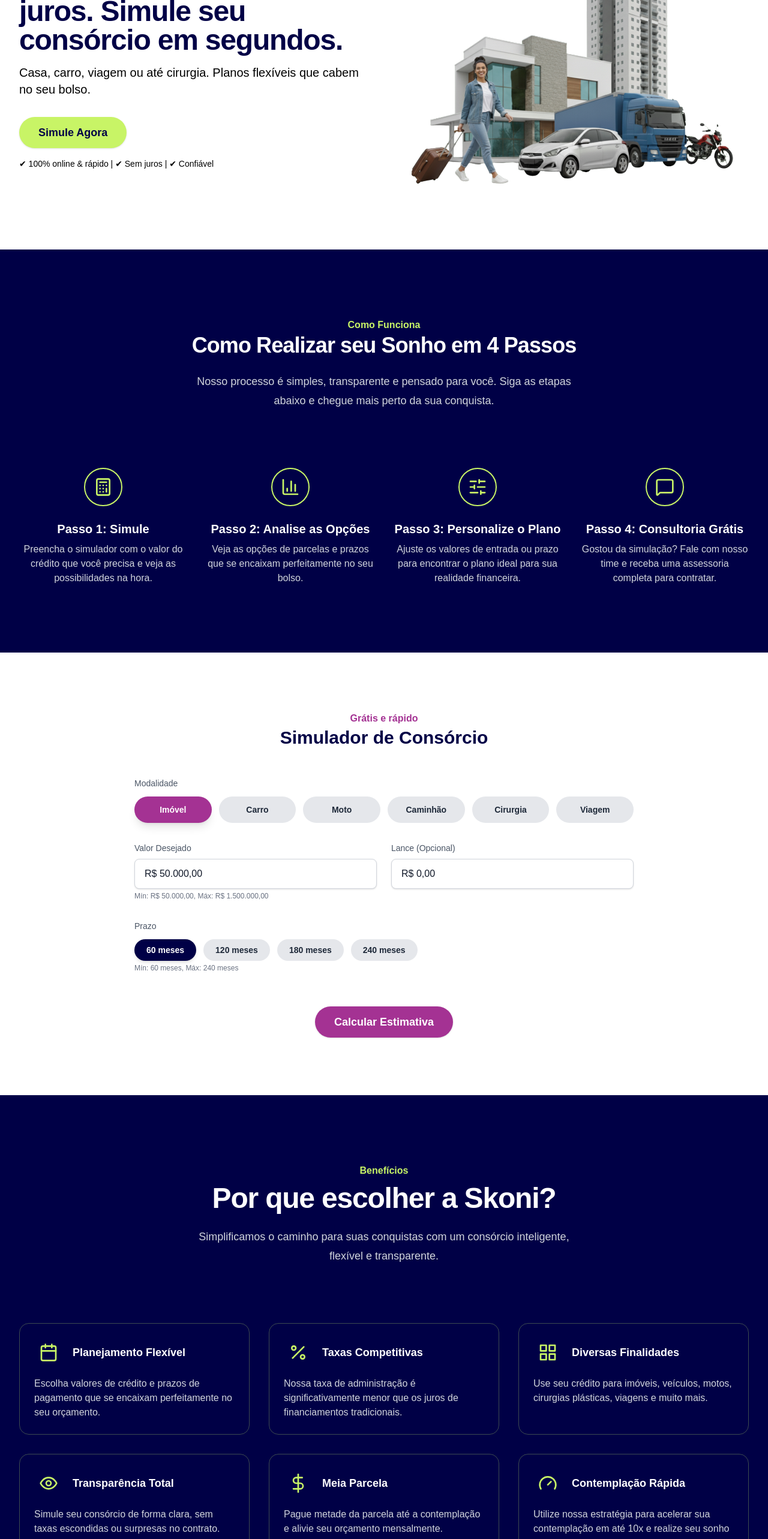
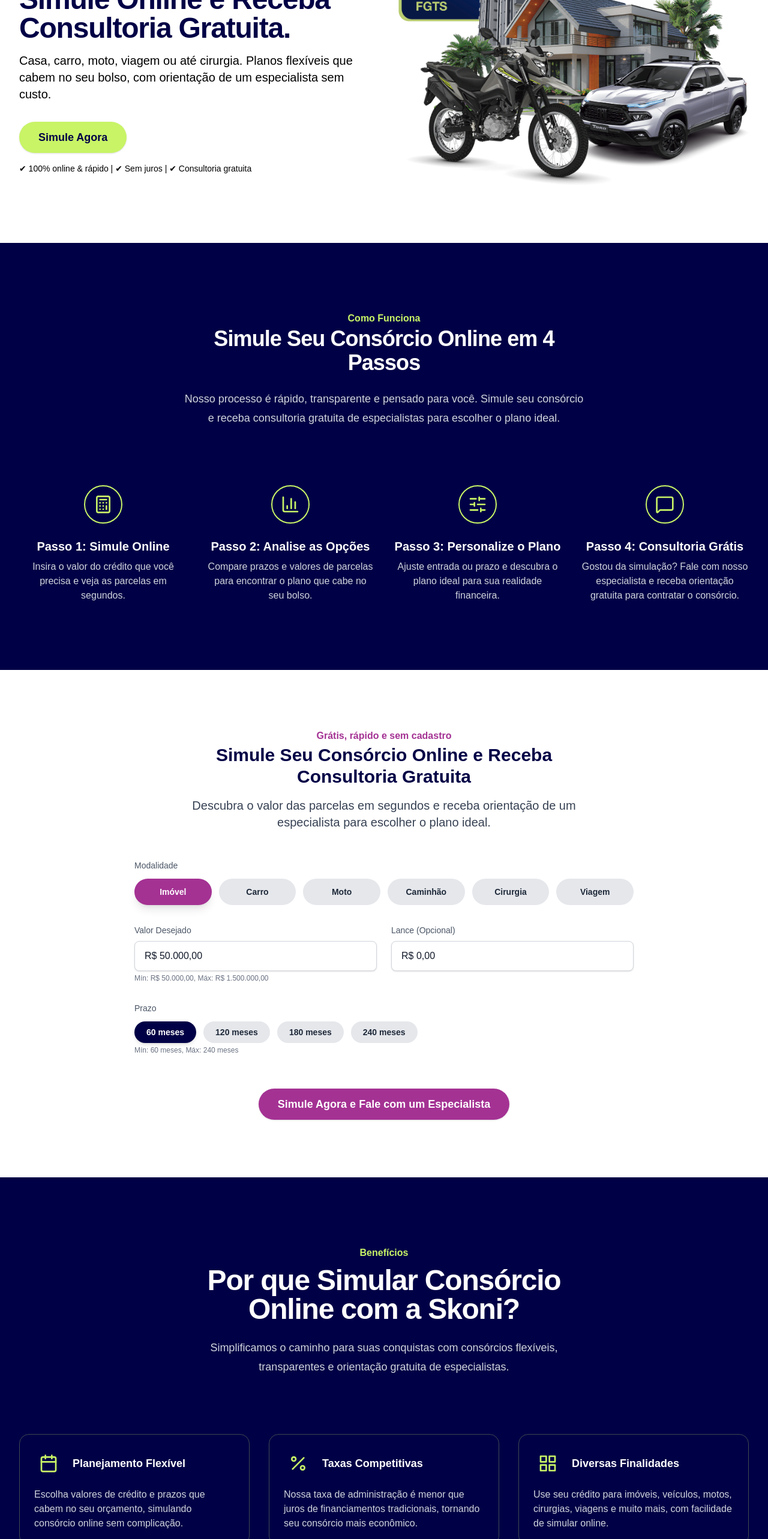
Before and after one commit to maarcospaaulo/skoni-lp, a Next.js app: page / in a window 1280 px wide. Shown: the part 234-2800 px from the top of the page at 60% size. Built offline with nearby package versions, Linux system fonts and the light colour scheme.

Commit message:
seo content

```diff
--- a/src/app/layout.tsx
+++ b/src/app/layout.tsx
@@ -3,9 +3,9 @@
 import "./globals.css";
 
 export const metadata: Metadata = {
-  title: "Skoni | Simulador de Consórcio Online e 100% Gratuito",
+  title: "Quer Fazer Consórcio? Simule Online | Skoni",
   description:
-    "Simule seu consórcio de casa, carro, moto, caminhão ou serviços. Na Skoni você descobre o valor das parcelas em segundos e recebe as melhores opções para seu perfil.",
+    "Simule consórcio online sem cadastro e veja as parcelas na hora. Receba consultoria gratuita de um especialista para escolher a melhor opção.",
   keywords: [
     "consórcio",
     "simulador de consórcio",
@@ -15,6 +15,8 @@
     "consórcio moto",
     "consórcio caminhão",
     "simulador Skoni",
+    "fazer consorcio",
+    "consorcio online"
   ],
   openGraph: {
     title: "Skoni | Simulador de Consórcio Online e 100% Gratuito",
--- a/src/components/Benefits.tsx
+++ b/src/components/Benefits.tsx
@@ -14,14 +14,14 @@
       <svg xmlns="http://www.w3.org/2000/svg" width="24" height="24" viewBox="0 0 24 24" fill="none" stroke="currentColor" strokeWidth="2" strokeLinecap="round" strokeLinejoin="round" className="h-8 w-8 text-[#C8F466]"><rect width="18" height="18" x="3" y="4" rx="2" ry="2"></rect><line x1="16" x2="16" y1="2" y2="6"></line><line x1="8" x2="8" y1="2" y2="6"></line><line x1="3" x2="21" y1="10" y2="10"></line></svg>
     ),
     title: 'Planejamento Flexível',
-    description: 'Escolha valores de crédito e prazos de pagamento que se encaixam perfeitamente no seu orçamento.',
+    description: 'Escolha valores de crédito e prazos que cabem no seu orçamento, simulando consórcio online sem complicação.',
   },
   {
     Icon: () => (
       <svg xmlns="http://www.w3.org/2000/svg" width="24" height="24" viewBox="0 0 24 24" fill="none" stroke="currentColor" strokeWidth="2" strokeLinecap="round" strokeLinejoin="round" className="h-8 w-8 text-[#C8F466]"><line x1="19" x2="5" y1="5" y2="19"></line><circle cx="6.5" cy="6.5" r="2.5"></circle><circle cx="17.5" cy="17.5" r="2.5"></circle></svg>
     ),
     title: 'Taxas Competitivas',
-    description: 'Nossa taxa de administração é significativamente menor que os juros de financiamentos tradicionais.',
+    description: 'Nossa taxa de administração é menor que juros de financiamentos tradicionais, tornando seu consórcio mais econômico.',
   },
   {
     Icon: () => (
@@ -33,14 +33,14 @@
       </svg>
     ),
     title: 'Diversas Finalidades',
-    description: 'Use seu crédito para imóveis, veículos, motos, cirurgias plásticas, viagens e muito mais.',
+    description: 'Use seu crédito para imóveis, veículos, motos, cirurgias, viagens e muito mais, com facilidade de simular online.',
   },
   {
     Icon: () => (
       <svg xmlns="http://www.w3.org/2000/svg" width="24" height="24" viewBox="0 0 24 24" fill="none" stroke="currentColor" strokeWidth="2" strokeLinecap="round" strokeLinejoin="round" className="h-8 w-8 text-[#C8F466]"><path d="M2 12s3-7 10-7 10 7 10 7-3 7-10 7-10-7-10-7Z"></path><circle cx="12" cy="12" r="3"></circle></svg>
     ),
     title: 'Transparência Total',
-    description: 'Simule seu consórcio de forma clara, sem taxas escondidas ou surpresas no contrato.',
+    description: 'Simule seu consórcio online de forma clara, sem taxas escondidas ou surpresas no contrato.',
   },
   {
     Icon: () => (
@@ -49,15 +49,15 @@
         <path d="M17 5H9.5a3.5 3.5 0 0 0 0 7h5a3.5 3.5 0 0 1 0 7H6"></path>
       </svg>
     ),
-    title: 'Meia Parcela',
-    description: 'Pague metade da parcela até a contemplação e alivie seu orçamento mensalmente.',
+    title: 'Parcela Fixa',
+    description: 'Pague o mesmo valor mensalmente, sem surpresas, e planeje seu orçamento com segurança.',
   },
   {
     Icon: () => (
       <svg xmlns="http://www.w3.org/2000/svg" width="24" height="24" viewBox="0 0 24 24" fill="none" stroke="currentColor" strokeWidth="2" strokeLinecap="round" strokeLinejoin="round" className="h-8 w-8 text-[#C8F466]"><path d="m12 14 4-4"></path><path d="M3.34 19a10 10 0 1 1 17.32 0"></path></svg>
     ),
     title: 'Contemplação Rápida',
-    description: 'Utilize nossa estratégia para acelerar sua contemplação em até 10x e realize seu sonho mais rápido.',
+    description: 'Utilize nossa estratégia para acelerar a contemplação e realize seu sonho mais rápido.',
   },
 ];
 
@@ -70,10 +70,10 @@
         <div className="mx-auto max-w-2xl lg:text-center">
           <p className="text-base font-semibold leading-7 text-[#C8F466]">Benefícios</p>
           <h2 id={sectionTitleId} className="mt-2 text-4xl font-bold tracking-tight text-white sm:text-5xl">
-            Por que escolher a Skoni?
+            Por que Simular Consórcio Online com a Skoni?
           </h2>
           <p className="mt-6 text-lg leading-8 text-gray-300">
-            Simplificamos o caminho para suas conquistas com um consórcio inteligente, flexível e transparente.
+            Simplificamos o caminho para suas conquistas com consórcios flexíveis, transparentes e orientação gratuita de especialistas.
           </p>
         </div>
         <div className="mx-auto mt-16 max-w-2xl sm:mt-20 lg:mt-24 lg:max-w-none">
--- a/src/components/Consorcios/TiposConsorcioSection.tsx
+++ b/src/components/Consorcios/TiposConsorcioSection.tsx
@@ -3,38 +3,38 @@
 
 const consortiumTypes = [
   {
-    title: 'Imóvel',
-    description: 'Planeje a compra da sua <b>casa própria</b>, apartamento ou terreno com o consórcio de imóveis. Uma modalidade de <b>crédito sem juros</b> e com parcelas que cabem no seu orçamento. Ideal para quem busca <b>investir em imóveis</b> de forma segura e econômica.',
+    title: 'Consórcio de Imóveis',
+    description: 'Planeje a compra da sua <b>casa própria</b>, apartamento ou terreno com o <b>consórcio de imóveis</b>. Uma forma de <b>investir em imóveis</b> de maneira segura, com <b>parcelas acessíveis</b> e <b>crédito sem juros</b>. Ideal para quem deseja conquistar a casa própria ou ampliar seu patrimônio.',
     imageSrc: '/consorcio-imovel.png',
     link: 'https://wa.me/5511990143199?text=Ol%C3%A1%2C%20tenho%20interesse%20no%20cons%C3%B3rcio%20de%20Im%C3%B3vel.',
   },
   {
-    title: 'Carro',
-    description: 'Compre seu <b>carro novo</b> ou seminovo sem pagar juros abusivos. O consórcio de veículos permite que você escolha o modelo e a marca que desejar, oferecendo <b>planos flexíveis</b> e poder de compra à vista. Acelere a conquista do seu <b>automóvel dos sonhos</b>.',
+    title: 'Consórcio de Carros',
+    description: 'Adquira seu <b>carro novo</b> ou seminovo com o <b>consórcio de veículos</b> sem pagar juros altos. Escolha a marca e modelo desejado, aproveite <b>planos flexíveis</b> e <b>poder de compra à vista</b>. Uma forma inteligente de conquistar o <b>automóvel dos seus sonhos</b>.',
     imageSrc: '/consorcio-carro.png',
     link: 'https://wa.me/5511990143199?text=Ol%C3%A1%2C%20tenho%20interesse%20no%20cons%C3%B3rcio%20de%20Carro.',
   },
   {
-    title: 'Moto',
-    description: 'Sinta a liberdade sobre duas rodas. O <b>consórcio de motos</b> é a maneira mais inteligente de adquirir sua motocicleta, seja para o dia a dia ou para lazer. Conte com <b>parcelas reduzidas</b> e a flexibilidade para escolher sua <b>moto 0km</b> ou seminova.',
+    title: 'Consórcio de Motos',
+    description: 'Garanta sua liberdade sobre duas rodas com o <b>consórcio de motos</b>. Ideal para motocicletas 0km ou seminovas, oferece <b>parcelas reduzidas</b> e <b>flexibilidade de escolha</b>. Uma solução econômica e segura para adquirir sua <b>moto dos sonhos</b>.',
     imageSrc: '/consorcio-moto.png',
     link: 'https://wa.me/5511990143199?text=Ol%C3%A1%2C%20tenho%20interesse%20no%20cons%C3%B3rcio%20de%20Moto.',
   },
   {
-    title: 'Caminhão',
-    description: 'Invista no crescimento do seu negócio com o <b>consórcio de caminhões</b> e veículos pesados. Renove sua frota, adquira seu primeiro caminhão e aumente sua capacidade logística com <b>crédito facilitado</b> e sem juros. A força que seu <b>negócio precisa</b> para decolar.',
+    title: 'Consórcio de Caminhões',
+    description: 'Impulsione o crescimento do seu negócio com o <b>consórcio de caminhões</b> e veículos pesados. Renove sua frota, adquira seu primeiro caminhão e aumente sua logística com <b>crédito facilitado</b> e <b>sem juros</b>. A solução ideal para empresas que buscam expansão segura.',
     imageSrc: '/consorcio-caminhao.png',
     link: 'https://wa.me/5511990143199?text=Ol%C3%A1%2C%20tenho%20interesse%20no%20cons%C3%B3rcio%20de%20Caminh%C3%A3o.',
   },
   {
-    title: 'Cirurgia',
-    description: 'Cuide da sua saúde e bem-estar com o <b>consórcio de serviços</b>. Realize procedimentos estéticos, cirurgias plásticas ou outros <b>cuidados pessoais</b> com planejamento e segurança financeira. Uma forma de <b>investir em você</b> sem comprometer seu orçamento.',
+    title: 'Consórcio de Cirurgia',
+    description: 'Cuide da sua saúde e bem-estar com o <b>consórcio de serviços de saúde</b>. Planeje procedimentos estéticos, cirurgias plásticas ou outros <b>cuidados pessoais</b> com segurança financeira. Uma forma de <b>investir em você</b> sem comprometer seu orçamento.',
     imageSrc: '/consorcio-cirurgia.png',
     link: 'https://wa.me/5511990143199?text=Ol%C3%A1%2C%20tenho%20interesse%20no%20cons%C3%B3rcio%20para%20Cirurgia.',
   },
   {
-    title: 'Viagem',
-    description: 'Realize a <b>viagem dos seus sonhos</b> com o consórcio de serviços. Planeje suas férias, intercâmbio ou aquela aventura especial sem se preocupar com os juros do cartão de crédito. <b>Viajar com planejamento</b> financeiro fica muito mais prazeroso.',
+    title: 'Consórcio de Viagem',
+    description: 'Realize a <b>viagem dos seus sonhos</b> com o <b>consórcio de serviços</b>. Planeje férias, intercâmbio ou aventuras especiais sem se preocupar com juros do cartão. <b>Viajar com planejamento financeiro</b> torna a experiência mais tranquila e prazerosa.',
     imageSrc: '/consorcio-viagem.png',
     link: 'https://wa.me/5511990143199?text=Ol%C3%A1%2C%20tenho%20interesse%20no%20cons%C3%B3rcio%20para%20Viagem.',
   },
@@ -49,7 +49,7 @@
             Escolha o seu
           </p>
           <h2 className="text-3xl font-extrabold text-[#000046] sm:text-4xl">
-            Tipos de consórcios
+            Tipos de consórcios: imóveis, veículos, serviços e viagens para planejar seu futuro.
           </h2>
         </div>
         <div className="mt-12">
--- a/src/components/FAQItem.tsx
+++ b/src/components/FAQItem.tsx
@@ -51,9 +51,7 @@
         aria-labelledby={questionId}
         className={`grid overflow-hidden transition-all duration-500 ease-in-out ${isOpen ? 'grid-rows-[1fr] opacity-100' : 'grid-rows-[0fr] opacity-0'}`}>
         <div className="min-h-0">
-          <p className="text-base text-gray-600 pt-4 pr-6">
-            {answer}
-          </p>
+          <p className="text-sm text-gray-600 pt-4 pr-6" dangerouslySetInnerHTML={{ __html: answer }} />
         </div>
       </div>
     </div>
--- a/src/components/Hero.tsx
+++ b/src/components/Hero.tsx
@@ -20,10 +20,10 @@
               id="hero-headline"
               className="text-4xl font-extrabold tracking-tight text-[#000046] sm:text-5xl"
             >
-              Realize seus sonhos sem juros. Simule seu consórcio em segundos.
+              Quer Fazer Consórcio? Simule Online e Receba Consultoria Gratuita.
             </h1>
             <p className="mt-4 text-lg text-black sm:text-xl">
-              Casa, carro, viagem ou até cirurgia. Planos flexíveis que cabem no seu bolso.
+              Casa, carro, moto, viagem ou até cirurgia. Planos flexíveis que cabem no seu bolso, com orientação de um especialista sem custo.
             </p>
             <div className="mt-8 flex flex-col items-center gap-4 lg:items-start">
               <Link
@@ -33,7 +33,7 @@
                 Simule Agora
               </Link>
               <p className="text-sm text-black">
-                ✔ 100% online & rápido | ✔ Sem juros | ✔ Confiável
+                ✔ 100% online & rápido | ✔ Sem juros | ✔ Consultoria gratuita
               </p>
             </div>
           </div>
--- a/src/components/HowItWorks.tsx
+++ b/src/components/HowItWorks.tsx
@@ -4,23 +4,23 @@
 const steps = [
   {
     icon: Calculator,
-    title: 'Passo 1: Simule',
-    description: 'Preencha o simulador com o valor do crédito que você precisa e veja as possibilidades na hora.',
+    title: 'Passo 1: Simule Online',
+    description: 'Insira o valor do crédito que você precisa e veja as parcelas em segundos.',
   },
   {
     icon: BarChart3,
     title: 'Passo 2: Analise as Opções',
-    description: 'Veja as opções de parcelas e prazos que se encaixam perfeitamente no seu bolso.',
+    description: 'Compare prazos e valores de parcelas para encontrar o plano que cabe no seu bolso.',
   },
   {
     icon: SlidersHorizontal,
     title: 'Passo 3: Personalize o Plano',
-    description: 'Ajuste os valores de entrada ou prazo para encontrar o plano ideal para sua realidade financeira.',
+    description: 'Ajuste entrada ou prazo e descubra o plano ideal para sua realidade financeira.',
   },
   {
     icon: MessageSquare,
     title: 'Passo 4: Consultoria Grátis',
-    description: 'Gostou da simulação? Fale com nosso time e receba uma assessoria completa para contratar.',
+    description: 'Gostou da simulação? Fale com nosso especialista e receba orientação gratuita para contratar o consórcio.',
   },
 ];
 
@@ -31,10 +31,10 @@
         <div className="mx-auto max-w-2xl lg:text-center">
           <p className="text-base font-semibold leading-7 text-[#C8F466]">Como Funciona</p>
           <h2 className="text-3xl font-bold tracking-tight text-white sm:text-4xl">
-            Como Realizar seu Sonho em 4 Passos
+            Simule Seu Consórcio Online em 4 Passos
           </h2>
           <p className="mt-6 text-lg leading-8 text-gray-300">
-            Nosso processo é simples, transparente e pensado para você. Siga as etapas abaixo e chegue mais perto da sua conquista.
+            Nosso processo é rápido, transparente e pensado para você. Simule seu consórcio e receba consultoria gratuita de especialistas para escolher o plano ideal.
           </p>
         </div>
         <div className="mx-auto mt-16 max-w-2xl sm:mt-20 lg:mt-24 lg:max-w-none">
--- a/src/components/Simulator.tsx
+++ b/src/components/Simulator.tsx
@@ -123,10 +123,13 @@
     <section id="simulador" aria-labelledby="simulator-title" className="bg-white py-16 sm:py-24">
       <div className="max-w-4xl mx-auto px-4 sm:px-6 lg:px-8">
         <div className="mx-auto max-w-2xl lg:text-center">
-          <p className="text-base font-semibold leading-7 text-[#A43293]">Grátis e rápido</p>
+          <p className="text-base font-semibold leading-7 text-[#A43293]">Grátis, rápido e sem cadastro</p>
           <h2 id="simulator-title" className="text-3xl font-extrabold text-[#000046]">
-            Simulador de Consórcio
+            Simule Seu Consórcio Online e Receba Consultoria Gratuita
           </h2>
+          <p className="mt-4 text-lg text-gray-700 sm:text-xl">
+            Descubra o valor das parcelas em segundos e receba orientação de um especialista para escolher o plano ideal.
+          </p>
         </div>
 
         <form onSubmit={handleSubmit} className="mt-12 space-y-8">
@@ -182,7 +185,7 @@
 
           <div className="text-center pt-6">
             <button type="submit" className="w-full md:w-auto inline-flex items-center justify-center rounded-full bg-[#A43293] px-8 py-3 text-center text-lg font-semibold text-white shadow-sm focus-visible:outline focus-visible:outline-offset-2 focus-visible:outline-lime-500">
-              Calcular Estimativa
+              Simule Agora e Fale com um Especialista
             </button>
           </div>
         </form>
```
Also changed, not shown: src/components/FAQ.tsx (+11 -11 lines), src/components/Footer.tsx (+5 -5 lines), public/banner.png.
